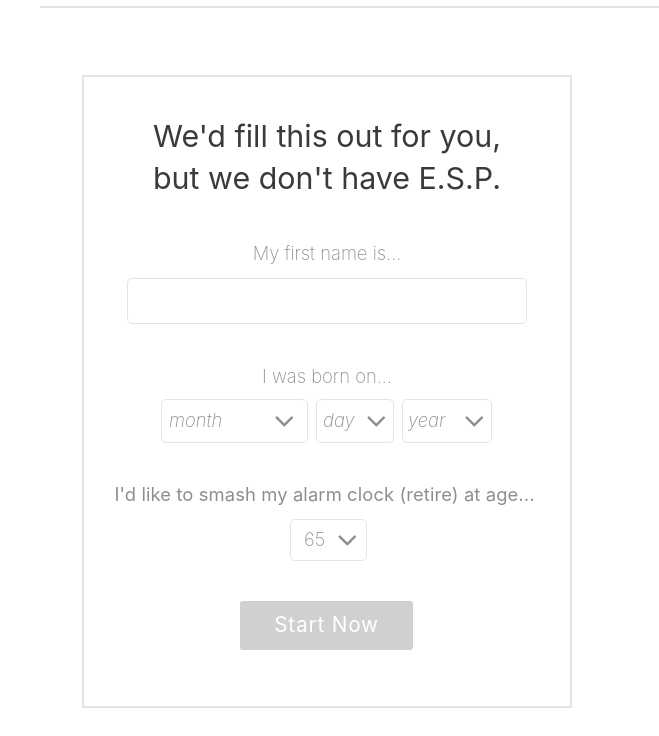
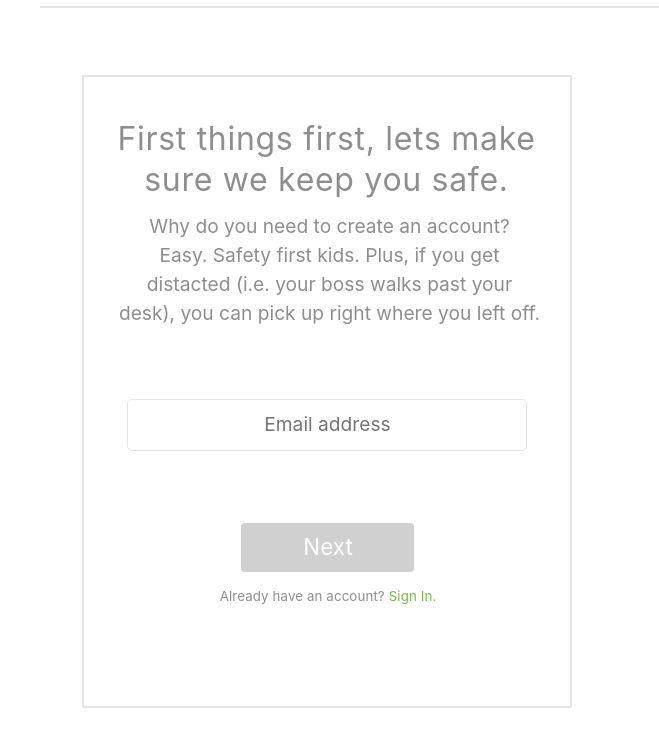
Before and after one commit to kjh311/consumerTrack2, a plain HTML site: page index.html in a window 1280 px wide. Shown: the part 64-800 px from the top of the page, 0-659 px from the left. Drawn offline with nearby package versions, Linux system fonts and the light colour scheme.

Commit message:
email validate works

```diff
--- a/index.html
+++ b/index.html
@@ -51,7 +51,7 @@
 			<div class="form-wrapper col-12 col-md-6 order-2 order-md-1 ">
 
 <!-- NAME FORM -->
-				<div id="name-form-div" class="name-form-div d-block">
+				<div id="name-form-div" class="name-form-div d-none">
 					<p class="esp-text ">We'd fill this out for you, but we don't have E.S.P.</p>
 
 					<form action="" class="name-form text-center"   name="infoForm" onsubmit="validateNameForm();return false;">
@@ -302,7 +302,7 @@
 				</div>
 
 <!-- EMAIL FORM -->
-				<div id="email-form-div" class="email-form-div d-none">
+				<div id="email-form-div" class="email-form-div d-block">
 					<p class="first-things-text text-center">First things first, lets make sure we keep you safe.</p>
 					<p class="why-create-account-text text-center">Why do you need to create an account?
 					<br class="d-none d-md-block">
@@ -310,11 +310,11 @@
 					 <br class="d-none d-sm-block d-md-none">
 					where you left off.</p>
 
-					<form class="email-form" action="" method="" accept-charset="utf-8">
+					<form class="email-form" action="" method="" accept-charset="utf-8"  onsubmit="return validateEmailForm();return false;">
 						<div class="d-flex justify-content-center">
-							<input class="email-input text-center" type="email" name="Email address" placeholder="Email address" required>
+							<input id="email-input" class="email-input text-center" type="email" name="Email address" placeholder="Email address"  required onkeypress="checkDuplicateEmail()">
 						</div>
-						<div class="email-error-div d-flex justify-content-center invisible">
+						<div id="email-error-div" class="email-error-div d-flex justify-content-center invisible">
 								<img class="exclamation" src="assets/exclamation.png" alt="exclamation sign">
 								<p class="email-error-text">Looks like this account already exist, <a href="" class="sign-in" title="">Sign In.</a></p>
 							</div>
--- a/scripts/script.js
+++ b/scripts/script.js
@@ -35,27 +35,41 @@ function validateNameForm() {
 	    return Math.abs(age_dt.getUTCFullYear() - 1970);
 	}
 
-	// console.log(calculate_age(new Date(bornYear, bornMonth, bornDay)));
-
 	if(calculate_age(new Date(bornYear, bornMonth, bornDay)) < 18){
-		// alert("you must 18 or older to enter");
 		errorText.classList.remove("d-none");
     	errorText.classList.add("d-block");
 		return false;
 	}
-
-
-
-
-
-
 	nameFormWrapper.classList.remove("d-block");
     nameFormWrapper.classList.add("d-none");
     emailWrapper.classList.remove("d-none");
     emailWrapper.classList.add("d-block");
+}
 
 
+function validateEmailForm(){
 
 
+	var emailInput = document.getElementById('email-input');
+	var emailAddress = document.getElementById('email-input').value;
+	var acountExistsWarning = document.getElementById("email-error-div");
+
+	if(emailAddress === "testemail@test.com"){
+		acountExistsWarning.classList.remove("invisible");
+		emailInput.style.borderColor = "#df4e60";
+		return false;
+	}
+}
+
+function checkDuplicateEmail(){
+
+	var emailInput = document.getElementById('email-input');
+	var acountExistsWarning = document.getElementById("email-error-div");
+
+	emailInput.style.borderColor = "#e4e4e4"
+
+	if(!acountExistsWarning.classList.contains("invisible")){
+		acountExistsWarning.className += " invisible "
+	}
 
 }
--- a/styles/style.scss
+++ b/styles/style.scss
@@ -19,9 +19,10 @@ a:hover {
     color: $validated-color;
 }
 
-.btn {
+.btn, .btn:focus {
     background-color: $unvalidated-color;
     cursor: pointer;
+    box-shadow: none;
 }
 
 body {
@@ -628,6 +629,7 @@ header {
                 height: 62px;
                 font-size: 1.45em;
                 padding-top: 0px;
+                // color: $light-font;
                 @include media-breakpoint-up(sm) {
                     margin: 49px 0px 0px 0px;
                     width: 235px;
```
Also changed, not shown: styles/style.css, 1 other file.
